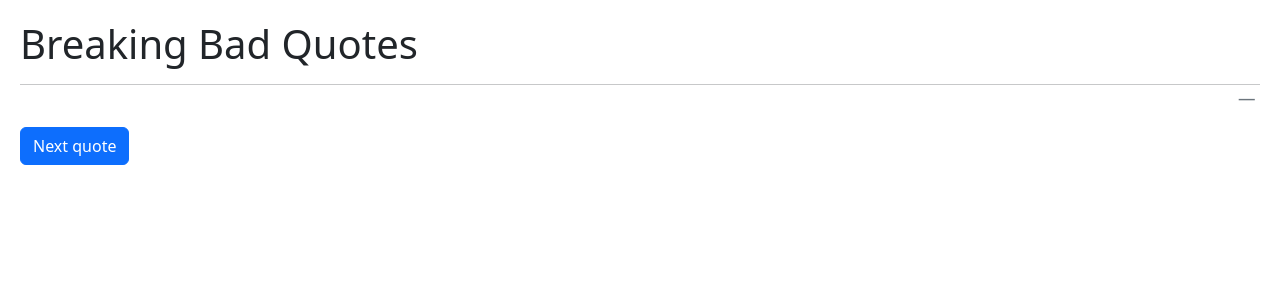
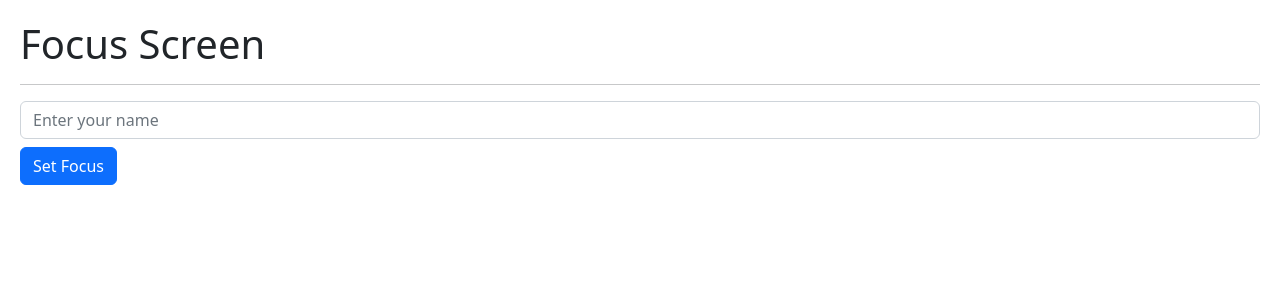
Before and after one commit to arasman/react-hook-app, a React (Vite) app: page / in a window 1280 px wide. Shown: the top 300 px of the page. Built offline with nearby package versions, Linux system fonts and the light colour scheme; no server answers.

Commit message:
useRef example to set focus on an input

```diff
--- /dev/null
+++ b/src/04-useRef/FocuesScreen.jsx
@@ -0,0 +1,30 @@
+import { useRef } from "react";
+
+export const FocuesScreen = () => {
+    const inputRef = useRef();
+    // console.log(inputRef)
+    const onClick = () => {
+        // document.querySelector('input').select();
+        console.log(inputRef)
+        inputRef.current.select();
+    }
+  return (
+    <>
+      <h1>Focus Screen</h1>
+      <hr />
+      <input
+      type="text"
+      placeholder="Enter your name"
+      className="form-control"
+      ref={inputRef}
+      />
+
+      <button
+        className="btn btn-primary mt-2"
+        onClick={onClick}
+        >
+        Set Focus
+      </button>
+    </>
+  );
+};
--- a/src/main.jsx
+++ b/src/main.jsx
@@ -5,6 +5,7 @@
 import { FormWithCustomHook } from './02-useEfect/FormWithCustomHook'
 import { SimpleForm } from './02-useEfect/SimpleForm'
 import { MultipleCustomHooks } from './03-examples/MultipleCustomHooks'
+import { FocuesScreen } from './04-useRef/FocuesScreen'
 import { HooksApp } from './HooksApp'
 import './index.css'
 
@@ -15,6 +16,7 @@
     {/* <CounterWithCustomHook/> */}
     {/* <SimpleForm/> */}
     {/* <FormWithCustomHook/> */}
-    <MultipleCustomHooks/>
+    {/* <MultipleCustomHooks/> */}
+    <FocuesScreen/>
   </React.StrictMode>
 )
```
